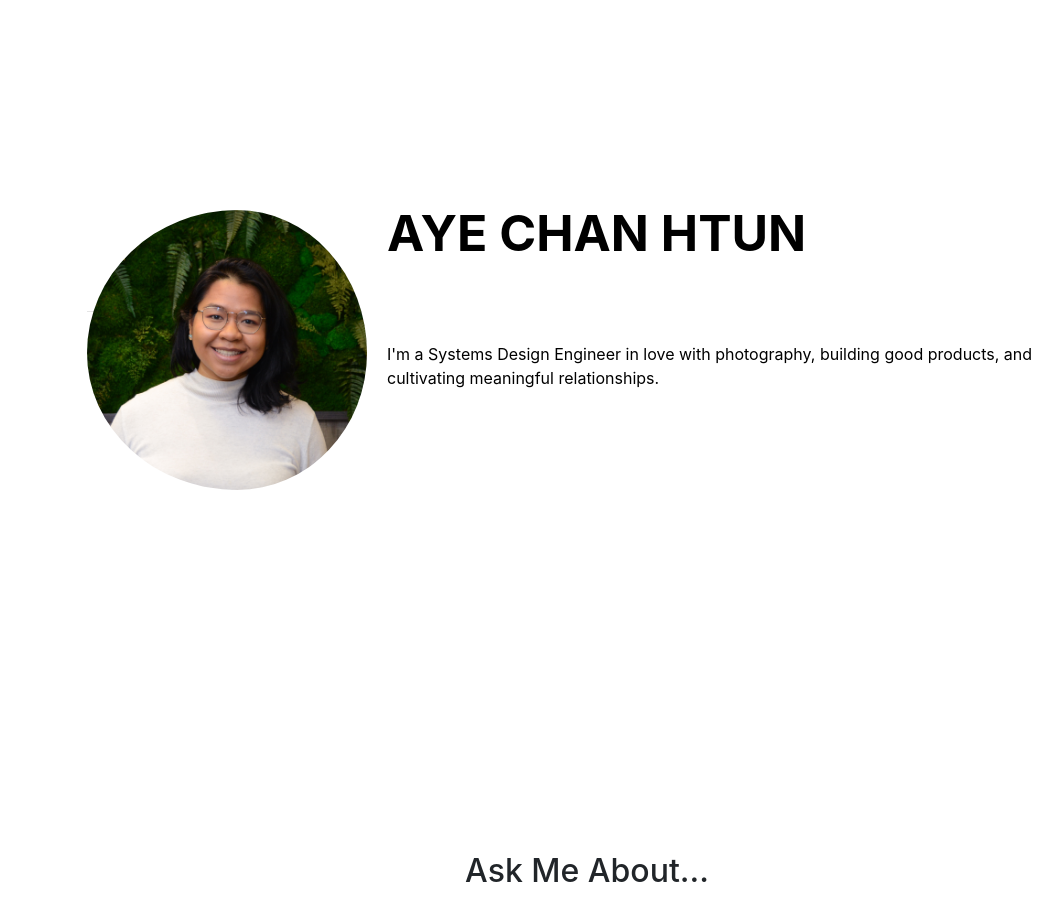
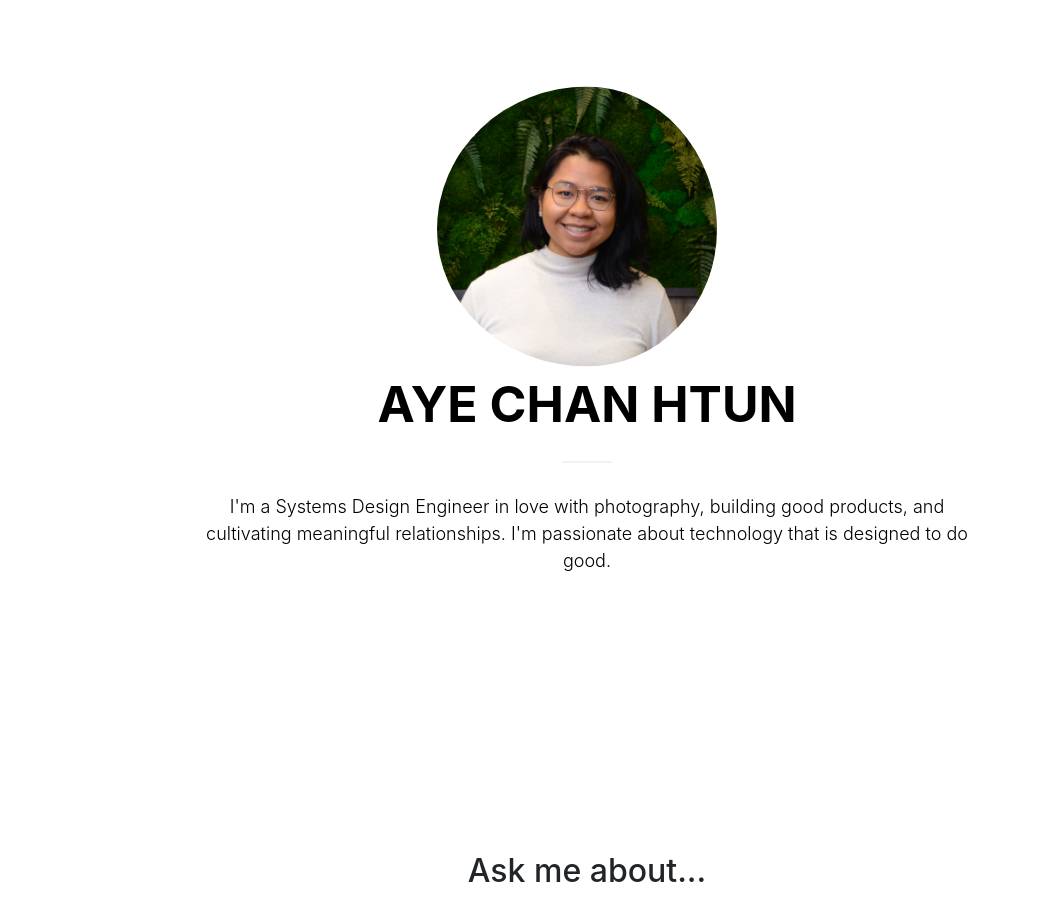
Before and after one commit to ayechanhtun/ayechanhtun.github.io, a website with bundled scripts: page index.html in a window 1280 px wide. Shown: the part 47-948 px from the top of the page, without its empty margins (53-1115 px from the left). Built offline with nearby package versions, Linux system fonts and the light colour scheme.

Commit message:
Minor changes to index.html

```diff
--- a/css/creative.css
+++ b/css/creative.css
@@ -80,7 +80,7 @@ img::-moz-selection {
   background: transparent; }
 
 img.photo-avatar {
-	float: left;
+	float: center;
 	width: 300px;
 	padding: 4px 20px 10px 0px;
 	border-radius: 50%;
@@ -170,7 +170,7 @@ header.masthead {
     position: relative;
     width: 100%;
     padding: 150px 15px 100px;
-    text-align: left; }
+    text-align: center; }
     header.masthead .header-content .header-content-inner h1 {
       font-size: 30px;
       font-weight: 700;
--- a/index.html
+++ b/index.html
@@ -58,8 +58,8 @@
         <div class="header-content-inner">
 		<img class="photo-avatar" alt="Portrait of Aye Chan smiling" src="img/AH-2.jpg">
           <h1 id="homeHeading">Aye Chan Htun</h1>
-
-			<p><hr style="margin-left: 0px">I'm a Systems Design Engineer in love with photography, building good products, and cultivating meaningful relationships.</p>
+			<hr>
+			<p>I'm a Systems Design Engineer in love with photography, building good products, and cultivating meaningful relationships. I'm passionate about technology that is designed to do good.</p>
           <!--<a class="btn btn-primary btn-xl js-scroll-trigger" href="#about">About Me</a>-->
         </div>
       </div>
@@ -86,7 +86,7 @@
       <div class="container">
         <div class="row">
           <div class="col-lg-12 text-center">
-            <h2 class="section-heading">Ask Me About...</h2>
+            <h2 class="section-heading">Ask me about...</h2>
             <hr class="primary">
           </div>
         </div>
```
